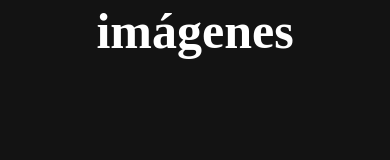
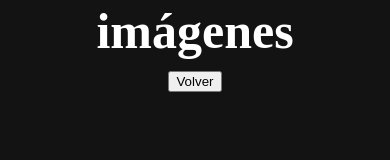
Before and after one commit to lautar007/plastico_web, a React (Create React App) app in the folder client/plastico-web/: page /galeria/1 in a window 390 px wide. Shown: the part 155-315 px from the top of the page. Built offline with nearby package versions, Linux system fonts and the light colour scheme; no server answers; a web font is replaced by a local one.

Commit message:
galeria responsive

```diff
--- a/client/plastico-web/src/components/Galeria.css
+++ b/client/plastico-web/src/components/Galeria.css
@@ -1,7 +1,7 @@
 @media screen and (max-width: 900px){
     .slider li{
         width: 50% !important;
-        top: 20% !important;
+        margin-top: 50%;
     }
 }
 
--- a/client/plastico-web/src/components/Galeria.js
+++ b/client/plastico-web/src/components/Galeria.js
@@ -1,5 +1,5 @@
 import React from "react";
-import { useParams } from "react-router-dom";
+import { Link, useParams } from "react-router-dom";
 import { useDispatch, useSelector } from "react-redux";
 import { getPublicacion } from "../actions/actions";
 import { useEffect } from "react";
@@ -31,6 +31,9 @@ export default function Galeria () {
     return(
         <div>
             <h1>Galería de imágenes</h1>
+            <Link to = {'/artistic/' + id} >
+            <button>Volver</button>
+            </Link>
             <div className="cont-gal">
 
                 <a className="flecha" href={cont === '1'? '#slider5' : '#slider' + (cont - 1)}>←</a>
```
